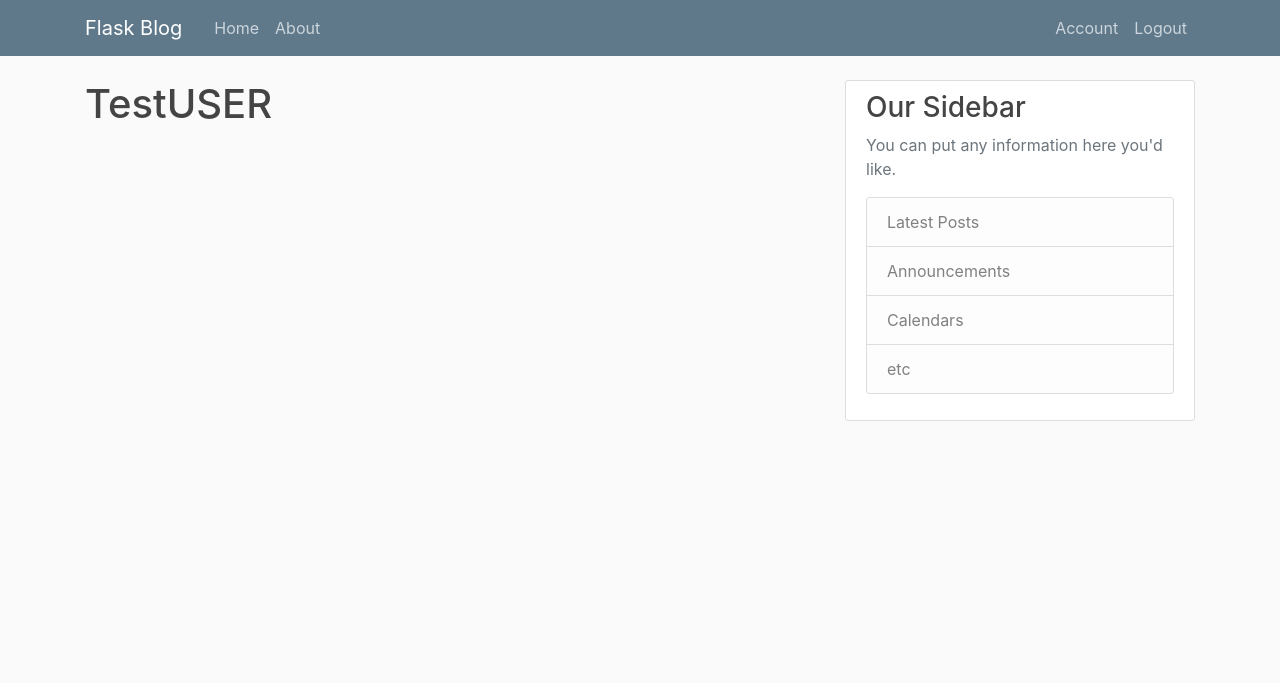
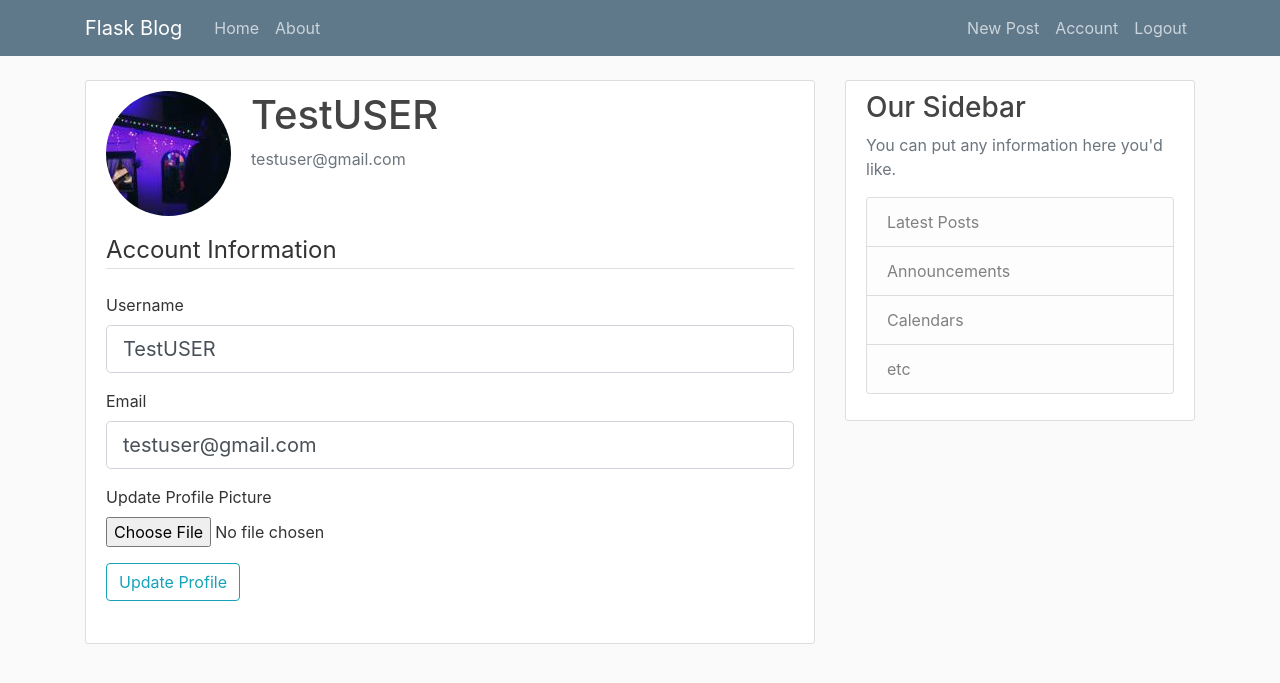
Before and after one commit to rokublac/python-flask-full-blog-build, a Flask app: page /account in a window 1280 px wide. Shown: the top 683 px of the page. Run offline with Flask 2, Linux system fonts and the light colour scheme; a user stored in the database is signed in; some libraries are stand-ins or nearby versions.

Commit message:
CRUD posts

```diff
--- a/flaskblog/forms.py
+++ b/flaskblog/forms.py
@@ -1,6 +1,8 @@
 # -*- coding: utf-8 -*-
 from flask_wtf import FlaskForm
-from wtforms import StringField, PasswordField, SubmitField, BooleanField
+from flask_wtf.file import FileField, FileAllowed
+from flask_login import current_user
+from wtforms import StringField, PasswordField, SubmitField, BooleanField, TextAreaField
 from wtforms.validators import DataRequired, Length, Email, EqualTo, ValidationError
 from flaskblog.models import User
 
@@ -42,3 +44,31 @@ class LoginForm(FlaskForm):
 	password = PasswordField('Password', validators=[DataRequired()])
 	remember_me = BooleanField('Remember Me')
 	submit = SubmitField('Login')
+
+
+class UpdateAccountForm(FlaskForm):
+	username = StringField('Username', validators=[DataRequired(), Length(min=3, max=20)])
+	email = StringField('Email', validators=[DataRequired(), Email()])
+	display_picture = FileField('Update Profile Picture', validators=[FileAllowed(['jpg', 'png'])])
+	submit = SubmitField('Update Profile')
+
+	def validate_username(self, username):
+		# similar to profile creation validation but only validate if the user decides to change username
+		# without this, this validation will just throw an error since their current username already exists in the DB
+		if username.data != current_user.username:
+			user = User.query.filter_by(username=username.data).first()
+			if user:
+				raise ValidationError('That username is taken. Please choose a different one.')
+
+	def validate_email(self, email):
+		#  Validate if the user decides to change email
+		if email.data != current_user.email:
+			user = User.query.filter_by(email=email.data).first()
+			if user:
+				raise ValidationError('That email is taken. Please choose a different one.')
+
+
+class PostForm(FlaskForm):
+	title = StringField('Title', validators=[DataRequired()])
+	content = TextAreaField('Content', validators=[DataRequired()])
+	submit = SubmitField('Post')
--- a/flaskblog/routes.py
+++ b/flaskblog/routes.py
@@ -1,32 +1,20 @@
-from flask import render_template, url_for, flash, redirect, request
+import secrets
+import os
+from PIL import Image
+from flask import render_template, url_for, flash, redirect, request, abort
 from flaskblog import app, db, bcrypt
-from flaskblog.forms import RegistrationForm, LoginForm
+from flaskblog.forms import RegistrationForm, LoginForm, UpdateAccountForm, PostForm
 from flaskblog.models import User, Post
 from flask_login import login_user, current_user, logout_user, login_required
 
-
-# dummy data
-posts = [
-	{
-		'author': 'Benz',
-		'title': 'Post 1',
-		'content': 'First post content',
-		'date_posted': 'July 20, 2018'
-	},
-	{
-		'author': 'Bella',
-		'title': 'Recipe 1',
-		'content': 'Second post content',
-		'date_posted': 'July 25, 2018'
-	}
-]
 
 # ============= Routes set up ============= #
 # Homepage
 @app.route('/')
 @app.route('/home')
 def home():
-    return render_template('home.html', posts=posts)
+	posts = Post.query.all()
+	return render_template('home.html', posts=posts)
 
 # About page
 @app.route('/about')
@@ -83,8 +71,103 @@ def logout():
 	logout_user()
 	return redirect(url_for('home'))
 
+# save user upload image
+def save_picture(form_picture):
+	# random 8bit hex for file name ro reduce change of file name collision
+	random_hex = secrets.token_hex(8)
+	# split file name and extension so we can resave the file with the correct extension
+	_ , f_ext = os.path.splitext(form_picture.filename)
+	# concatenate hex and file extension
+	picture_fn = random_hex + f_ext
+	# save to profile pics directory
+	picture_path = os.path.join(app.root_path, 'static/profile_pics', picture_fn)
+
+	# resized user image
+	output_size = (125, 125)
+	i = Image.open(form_picture)
+	i.thumbnail(output_size)
+
+	# save resized image
+	i.save(picture_path)
+	return picture_fn
+
 # account page
-@app.route('/account')
+@app.route('/account', methods=['GET', 'POST'])
 @login_required
 def account():
-	return render_template('account.html', title='Account')
+	updateAccountForm = UpdateAccountForm()
+
+	if updateAccountForm.validate_on_submit():
+		if updateAccountForm.display_picture.data:
+			# call save picture function which returns a file name
+			picture_file = save_picture(updateAccountForm.display_picture.data)
+			# set new picture with new file name
+			current_user.profile_image = picture_file
+		current_user.username = updateAccountForm.username.data
+		current_user.email = updateAccountForm.email.data
+		db.session.commit()
+		flash('Your account has been successfully updated!', 'success')
+		# redirect to account page again to prevent POST GET redirect pattern (page reload and data resubmit)
+		return redirect(url_for('account'))
+	# retrieve user data
+	elif request.method == 'GET':
+		updateAccountForm.username.data = current_user.username
+		updateAccountForm.email.data = current_user.email
+
+	profile_image = url_for('static', filename='profile_pics/' + current_user.profile_image)
+	return render_template('account.html', title='Account', profile_image=profile_image, form=updateAccountForm)
+
+
+# Add new post
+@app.route('/posts/new', methods=['GET', 'POST'])
+@login_required
+def new_post():
+	postForm = PostForm()
+	if postForm.validate_on_submit():
+		post = Post(title=postForm.title.data, content=postForm.content.data, author=current_user)
+		db.session.add(post)
+		db.session.commit()
+		flash('Your post has been create!', 'success')
+		return redirect(url_for('home'))
+	return render_template('create_post.html', title='New Post', form=postForm, legend='New Post')
+
+
+# single post route
+@app.route("/post/<int:post_id>")
+def post(post_id):
+	post = Post.query.get_or_404(post_id)
+	return render_template('post.html', title=post.title, post=post)
+
+
+# update posts
+@app.route("/post/<int:post_id>/update", methods=['GET', 'POST'])
+@login_required
+def update_post(post_id):
+    post = Post.query.get_or_404(post_id)
+    if post.author != current_user:
+        abort(403)
+    update_post_form = PostForm()
+    if update_post_form.validate_on_submit():
+        post.title = update_post_form.title.data
+        post.content = update_post_form.content.data
+        db.session.commit()
+        flash('Your post has been updated!', 'success')
+        return redirect(url_for('post', post_id=post.id))
+    elif request.method == 'GET':
+        update_post_form.title.data = post.title
+        update_post_form.content.data = post.content
+    return render_template('create_post.html', title='Update Post',
+                           form=update_post_form, legend='Update Post')
+
+
+# delete post
+@app.route("/post/<int:post_id>/delete", methods=['POST'])
+@login_required
+def delete_post(post_id):
+	post = Post.query.get_or_404(post_id)
+	if post.author != current_user:
+		abort(403)
+	db.session.delete(post)
+	db.session.commit()
+	flash('Your post has been successfully deleted.', 'success')
+	return redirect(url_for('home'))
--- a/flaskblog/templates/account.html
+++ b/flaskblog/templates/account.html
@@ -1,4 +1,63 @@
 {% extends "layout.html" %}
 {% block content %}
-	<h1>{{ current_user.username }}</h1>
+	<div class="content-section">
+		<div class="media">
+			<img src="{{ profile_image }}" alt="userimage" class="rounded-circle account-img">
+			<div class="media-body">
+				<h2 class="account-heading">{{ current_user.username }}</h2>
+				<p class="text-secondary">{{ current_user.email }}</p>
+			</div>
+		</div>
+		<!-- Account update form START -->
+			<form method='POST' action="" enctype="multipart/form-data">
+				<!-- hidden tag adds a Cross-site Request Forgery token (CSRF) -->
+				{{ form.hidden_tag() }}
+				<fieldset class="form-group">
+					<legend class="border-bottom mb-4">Account Information</legend>
+					<!-- username field-->
+					<div class="form-group">
+						{{ form.username.label(class="form-control-label") }}
+						{% if form.username.errors %}
+							{{ form.username(class="form-control form-control-lg is-invalid") }}
+							<div class="invalid-feedback">
+								{% for error in form.username.errors %}
+									<span>{{ error }}</span>
+								{% endfor %}
+							</div>
+						{% else %}
+							{{ form.username(class="form-control form-control-lg") }}
+						{% endif %}
+					</div>
+					<!-- email field-->
+					<div class="form-group">
+						{{ form.email.label(class="form-control-label") }}
+						{% if form.email.errors %}
+							{{ form.email(class="form-control form-control-lg is-invalid") }}
+							<div class="invalid-feedback">
+								{% for error in form.email.errors %}
+									<span>{{ error }}</span>
+								{% endfor %}
+							</div>
+						{% else %}
+							{{ form.email(class="form-control form-control-lg") }}
+						{% endif %}
+					</div>
+					<!-- update profile picture -->
+					<div class="form-group">
+						{{ form.display_picture.label }}
+						{{ form.display_picture(class="form-control-file") }}
+						{% if form.display_picture.errors %}
+							{% for error in form.display_picture.errors %}
+								<span class="text-danger">{{ error }}</span><br />
+							{% endfor %}
+						{% endif %}
+					</div>
+					<!-- submit button -->
+					<div class="form-group">
+						{{ form.submit(class="btn btn-outline-info")}}
+					</div>
+				</fieldset>
+			</form>
+			<!-- Account update form END -->
+	</div>
 {% endblock content %}
--- a/flaskblog/templates/layout.html
+++ b/flaskblog/templates/layout.html
@@ -28,17 +28,18 @@
 	      </button>
 	      <div class="collapse navbar-collapse" id="navbarToggle">
 	        <div class="navbar-nav mr-auto">
-	          <a class="nav-item nav-link" href="/">Home</a>
-	          <a class="nav-item nav-link" href="/about">About</a>
+	          <a class="nav-item nav-link" href="{{ url_for('home') }}">Home</a>
+	          <a class="nav-item nav-link" href="{{ url_for('about') }}">About</a>
 	        </div>
 	        <!-- Navbar Right Side -->
 	        <div class="navbar-nav">
 	        {% if current_user.is_authenticated %}
-	        	<a class="nav-item nav-link" href="/account">Account</a>
-				<a class="nav-item nav-link" href="/logout">Logout</a>
+	        	<a class="nav-item nav-link" href="{{ url_for('new_post') }}">New Post</a>
+	        	<a class="nav-item nav-link" href="{{ url_for('account') }}">Account</a>
+				<a class="nav-item nav-link" href="{{ url_for('logout') }}">Logout</a>
         	{% else %}
-	          	<a class="nav-item nav-link" href="/login">Login</a>
-	          	<a class="nav-item nav-link" href="/register">Register</a>
+	          	<a class="nav-item nav-link" href="{{ url_for('login') }}">Login</a>
+	          	<a class="nav-item nav-link" href="{{ url_for('register') }}">Register</a>
 	        {% endif %}
 	        </div>
 	      </div>
```
Also changed, not shown: flaskblog/templates/create_post.html (added, +40 -0 lines), flaskblog/templates/home.html (+4 -4 lines), flaskblog/templates/post.html (added, +39 -0 lines), flaskblog/site.db, flaskblog/static/profile_pics/default.jpg (added), flaskblog/static/profile_pics/f501e56ed0eee9be.jpg (added).
